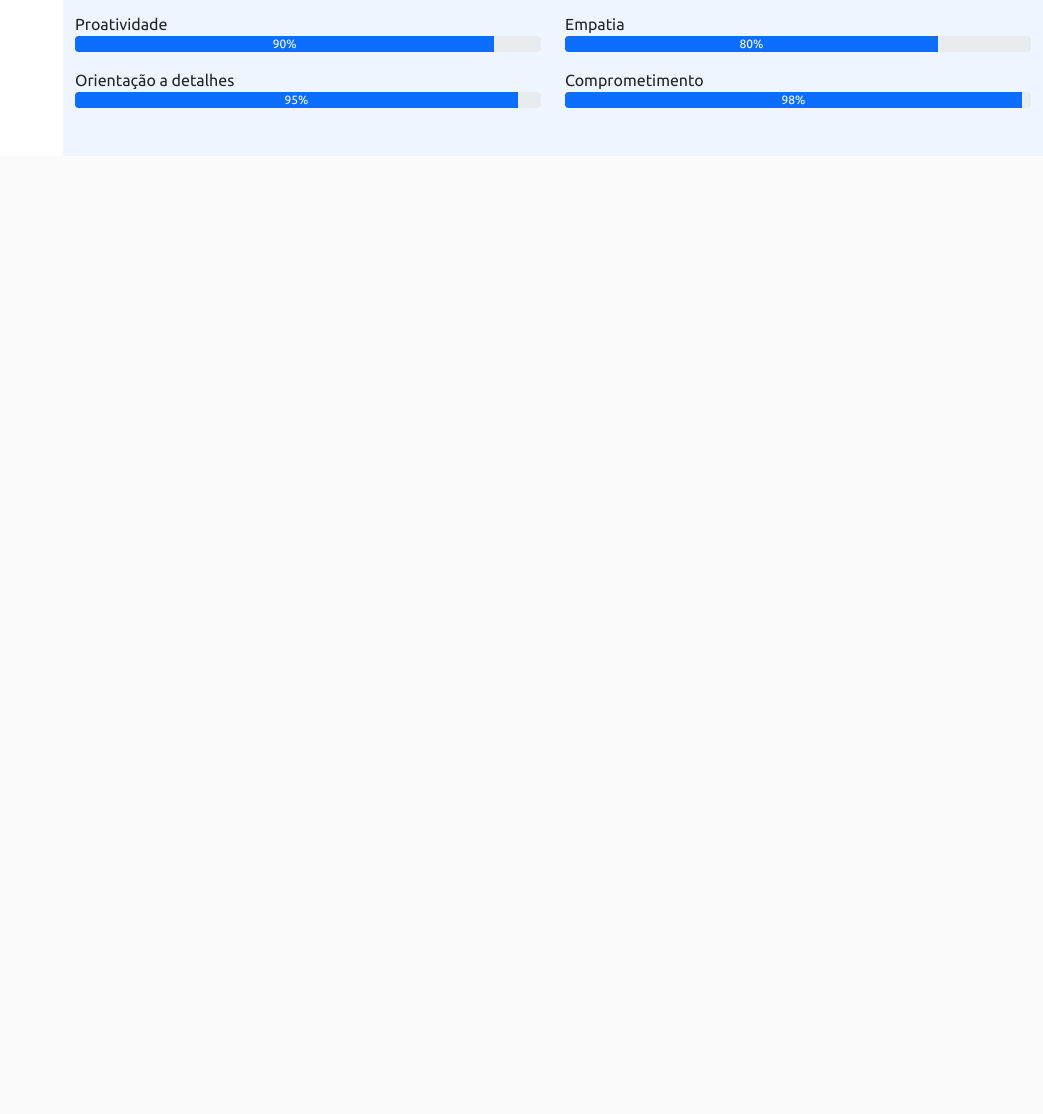
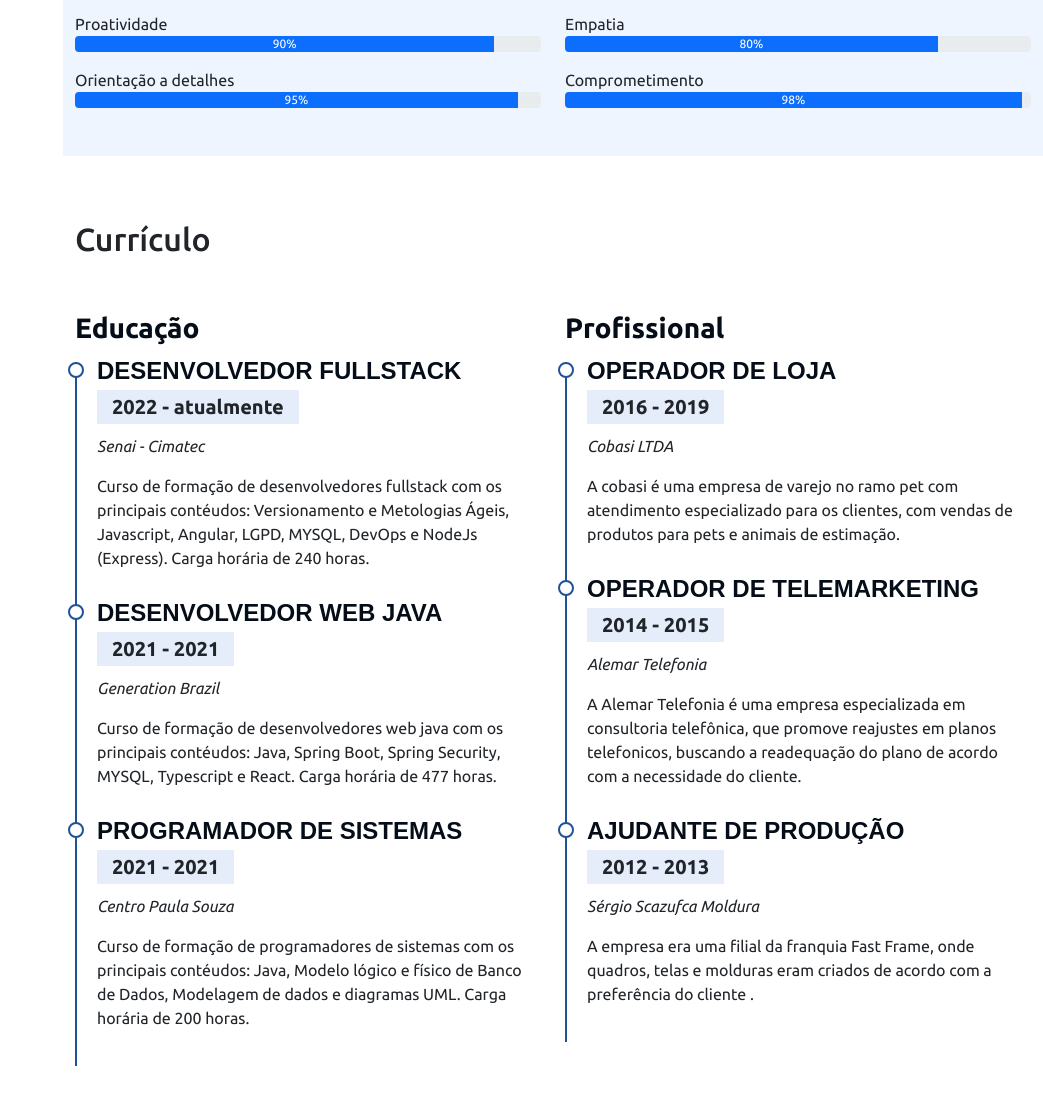
Before and after one commit to MatheusVSOliveira/Portifolio, a Flask app: page / in a window 1280 px wide. Shown: the part 2294-3408 px from the top of the page, without its empty margins (237-1280 px from the left). Before the commit the page ends 2402 px from the top, so only its background shows below. Run offline with Flask 2, Linux system fonts and the light colour scheme; some libraries are stand-ins or nearby versions.

Commit message:
Criando a seção Currículo

```diff
--- a/static/style.css
+++ b/static/style.css
@@ -182,3 +182,46 @@ section#inicio h2 {
   .section-bg {
       background-color: #eff5ff;
   }
+
+  .cv .cv-title{
+    font-weight: 700;
+    margin-top: 20px;
+    margin-bottom: 20px;
+    color: #050d18;
+  }
+
+  .cv .cv-item {
+    padding: 0 0 20px 20px;
+    margin-top: -2px;
+    border-left: 2px solid #1f5297;
+    position: relative;
+  }
+
+  .cv .cv-item h4 {
+    line-height: 18px;
+    font-weight: 600;
+    text-transform: uppercase;
+    font-family: "Poppins", sans-serif;
+    color: #050d18;
+    margin-bottom: 10px;
+  }
+
+  .cv .cv-item h5 {
+    background: #e4edf9;
+    padding: 5px 15px;
+    display: inline-block;
+    font-weight: 600;
+    margin-bottom: 10px;
+  }
+
+  .cv .cv-item::before {
+    content: "";
+    position: absolute;
+    top: 0;
+    left: -9px;
+    width: 16px;
+    height: 16px;
+    border: 2px solid #1f5297;
+    background: #fff;
+    border-radius: 50%;
+  }
--- a/templates/index.html
+++ b/templates/index.html
@@ -9,7 +9,7 @@
     <link rel="stylesheet" href="../static/style.css">
     <link rel="icon" type="image/png" href="">
     <link rel="stylesheet" href="https://cdn.jsdelivr.net/npm/bootstrap-icons@1.7.2/font/bootstrap-icons.css">
-    <title>Matheus</title>
+    <title>Matheus Oliveira</title>
 </head>
 
 <body>
@@ -286,6 +286,80 @@
 
         </section>
 
+        <section class="mt-5 cv" id="curriculo">
+            <div class="container pb-5">
+                <h2 class="pt-3 pb-4">Currículo</h2>
+
+                <div class="row">
+                    <div class="col-md-6">
+                        <h3 class="cv-title">Educação</h3>
+
+                        <div class="cv-item">
+                            <h4>Desenvolvedor Fullstack</h4>
+                            <h5>2022 - atualmente</h5>
+                            <p><em>Senai - Cimatec</em></p>
+                            <p>Curso de formação de desenvolvedores fullstack com os principais contéudos:
+                                Versionamento e Metologias Ágeis, Javascript, Angular, LGPD, MYSQL, DevOps e NodeJs
+                                (Express).
+                                Carga horária de 240 horas.</p>
+                        </div>
+
+                        <div class="cv-item">
+                            <h4>Desenvolvedor Web Java</h4>
+                            <h5>2021 - 2021</h5>
+                            <p><em>Generation Brazil</em></p>
+                            <p>Curso de formação de desenvolvedores web java com os principais contéudos:
+                                Java, Spring Boot, Spring Security, MYSQL, Typescript e React.
+                                Carga horária de 477 horas.</p>
+                        </div>
+
+                        <div class="cv-item">
+                            <h4>Programador de Sistemas</h4>
+                            <h5>2021 - 2021</h5>
+                            <p><em>Centro Paula Souza</em></p>
+                            <p>Curso de formação de programadores de sistemas com os principais contéudos:
+                                Java, Modelo lógico e físico de Banco de Dados, Modelagem de dados e diagramas UML.
+                                Carga horária de 200 horas.</p>
+                        </div>
+
+                    </div>
+                    <div class="col-md-6">
+                        <h3 class="cv-title">Profissional</h3>
+
+                        <div class="cv-item">
+                            <h4>Operador de Loja</h4>
+                            <h5>2016 - 2019</h5>
+                            <p><em>Cobasi LTDA</em></p>
+                            <p>A cobasi é uma empresa de varejo no ramo pet com atendimento
+                                especializado para os clientes, com vendas de produtos para
+                                pets e animais de estimação.
+                            </p>
+                        </div>
+
+                        <div class="cv-item">
+                            <h4>Operador de Telemarketing</h4>
+                            <h5>2014 - 2015</h5>
+                            <p><em>Alemar Telefonia</em></p>
+                            <p>A Alemar Telefonia é uma empresa especializada em consultoria
+                                telefônica, que promove reajustes em planos telefonicos, buscando
+                                a readequação do plano de acordo com a necessidade do cliente.
+                            </p>
+                        </div>
+
+                        <div class="cv-item">
+                            <h4>Ajudante de Produção</h4>
+                            <h5>2012 - 2013</h5>
+                            <p><em>Sérgio Scazufca Moldura</em></p>
+                            <p>A empresa era uma filial da franquia Fast Frame, onde quadros, telas
+                                e molduras eram criados de acordo com a preferência do cliente .
+                            </p>
+                        </div>
+
+                    </div>
+                </div>
+            </div>
+        </section>
+
     </main>
 
     <script src="../static/bootstrap/js/bootstrap.bundle.min.js"></script>
```
